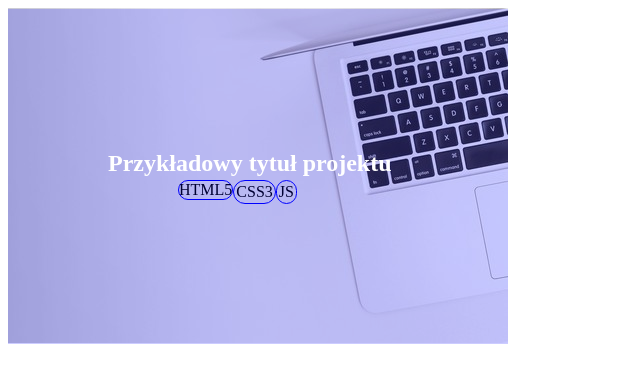
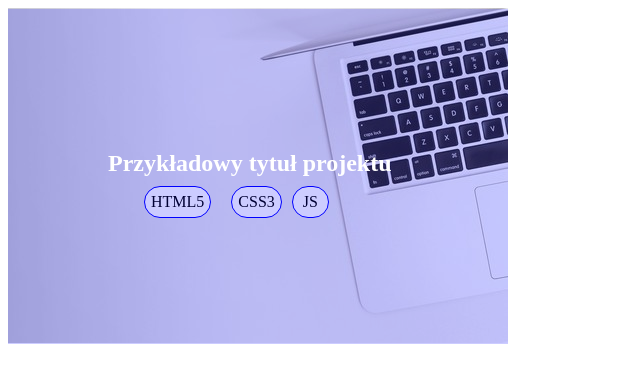
Before and after one commit to kombatross/html-i-css, a plain HTML site: page cz2/Pozycjonowanie/index03.html in a window 1280 px wide. Shown: the whole page, without its empty margins (0-640 px from the left). Drawn offline with Linux system fonts and the light colour scheme.

Commit message:
pozycjonowanie

```diff
--- a/cz2/Pozycjonowanie/css/style03.css
+++ b/cz2/Pozycjonowanie/css/style03.css
@@ -28,31 +28,51 @@ top: 400px
 position: absolute;
 top: -220px;
 text-align: center;
-left: 170px;
+left: 130px;
 width: 200px;
-
+padding: 6px;
 }
 
 .html
 {
     border: 1px solid blue;
-border-radius: 30px 30px 30px 30px;
+border-radius: 16px;
 float: left;
-padding: 2px`;
+padding: 6px;
+background-color: white;
+opacity: 1;
+padding-right: 6px;
+/* left: 2px; */
+/* position: absolute; */
+margin-right: 10px;
 }
 
 .css{
     border: 1px solid blue;
-    border-radius: 30px 30px 30px 30px;
+    border-radius: 16px ;
     float: left;
-    padding: 2px;
+    padding: 6px;
+    opacity: 1;
+    background-color: white;
+    /* position: absolute */
+    /* right: 25px; */
+    margin-left: 10px;
+    margin-right: 10px;
 }
 
 .js{
     border: 1px solid blue;
-    border-radius: 30px 30px 30px 30px;
+    border-radius: 16px;
     float: left;
-    padding: 2px;
+    padding-left: 10px;
+    padding-right: 10px;
+    padding-bottom: 6px;
+    padding-top: 6px;
+    background-color: white;
+    opacity: 1;
+    /* position: absolute; */
+    /* left: 9px; */
+    margin-right: 10px;
 }
 
 .project-title{
```
